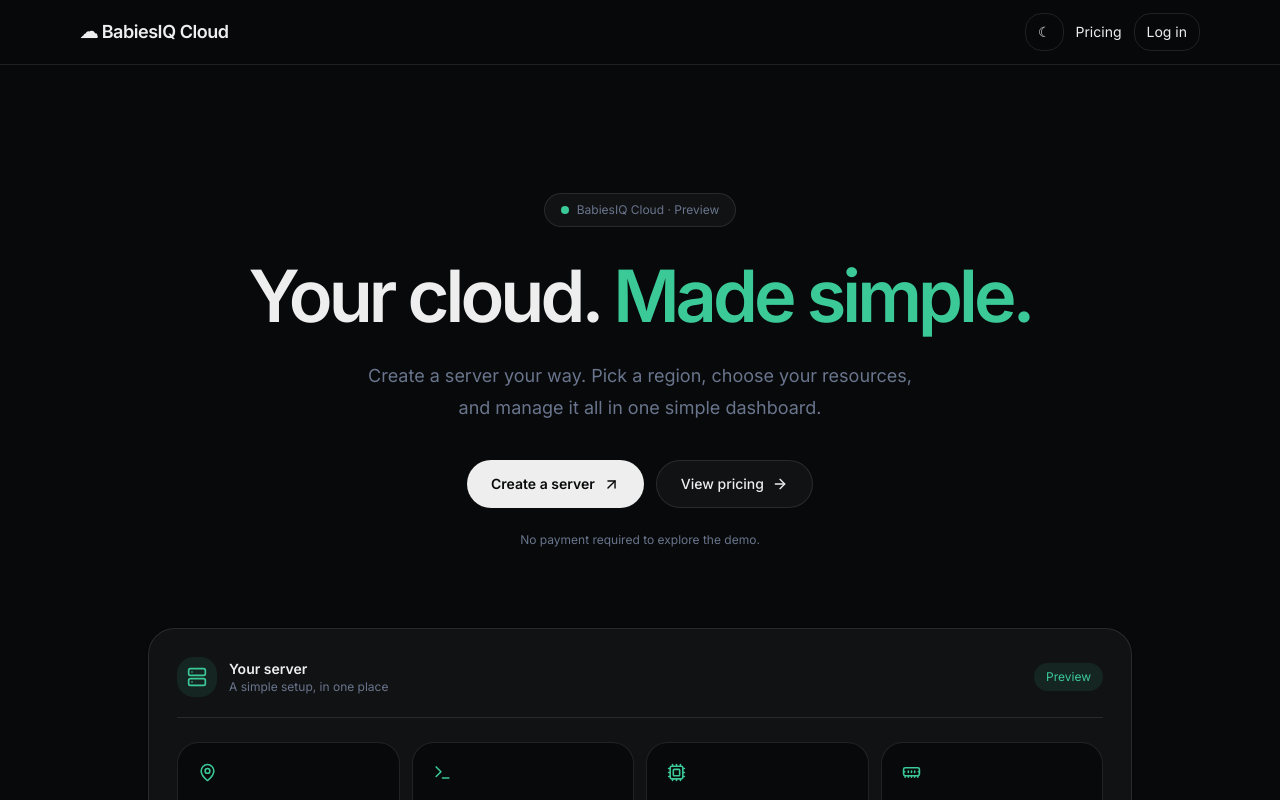
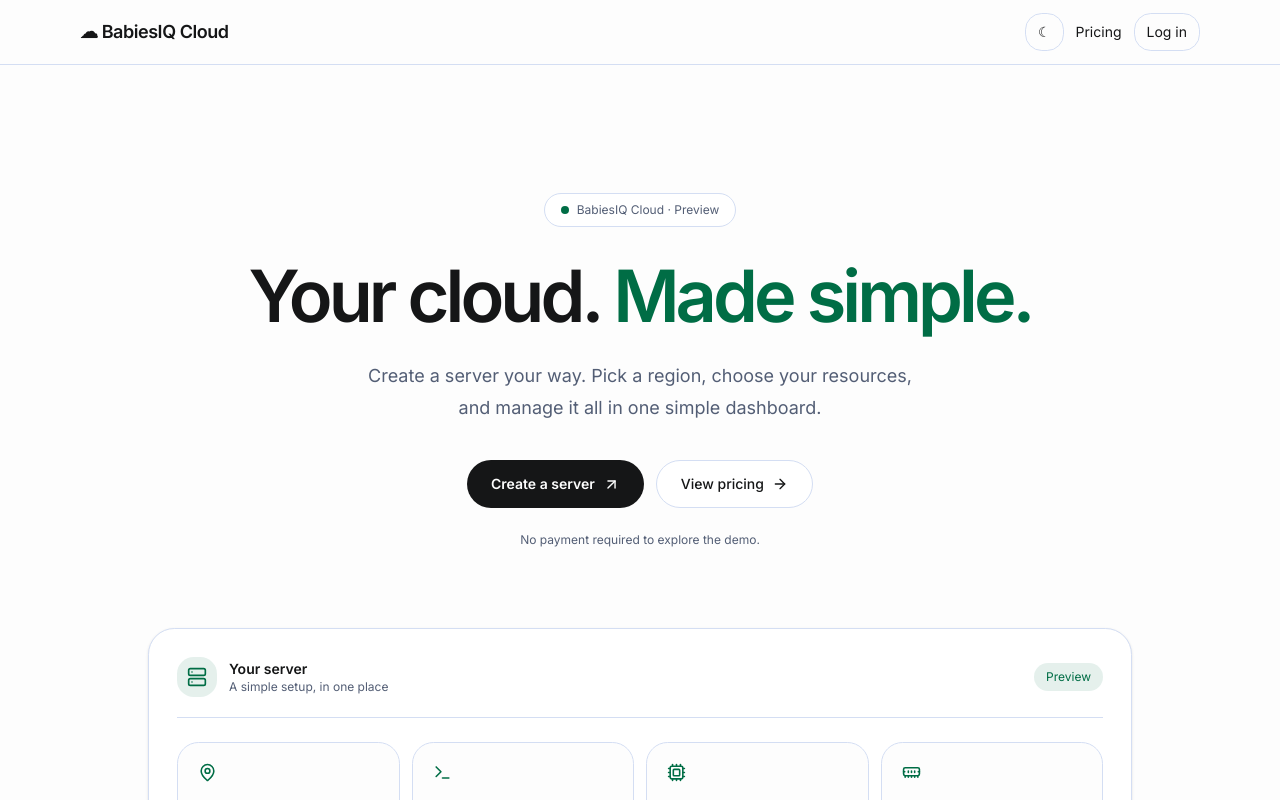
Before and after one commit to BabiesIQ/IQCloud, a React (Vite) app: page / in a window 1280 px wide. Shown: the top 800 px of the page. Built offline with nearby package versions, Linux system fonts and the light colour scheme.

Commit message:
Keep theme context synced with centralized browser preferences

```diff
--- a/src/contexts/ThemeContext.jsx
+++ b/src/contexts/ThemeContext.jsx
@@ -1,5 +1,6 @@
 import { createContext, useContext, useLayoutEffect, useState } from 'react';
 import { APP_CONFIG } from '@/config/app.config';
+import { getPreferences } from '@/config/runtime.config';
 
 const ThemeContext = createContext();
 
@@ -15,8 +16,15 @@ function writeStoredTheme(theme) {
 
 export function ThemeProvider({ children }) {
   const [theme, setTheme] = useState(
-    () => readStoredTheme() || APP_CONFIG.defaultTheme || 'system'
+    () => getPreferences().theme || readStoredTheme() || APP_CONFIG.defaultTheme || 'system'
   );
+
+  useLayoutEffect(() => {
+    const sync = () => setTheme(getPreferences().theme);
+    window.addEventListener('iqcloud:preferences', sync);
+    window.addEventListener('storage', sync);
+    return () => { window.removeEventListener('iqcloud:preferences', sync); window.removeEventListener('storage', sync); };
+  }, []);
 
   useLayoutEffect(() => {
     writeStoredTheme(theme);
```
